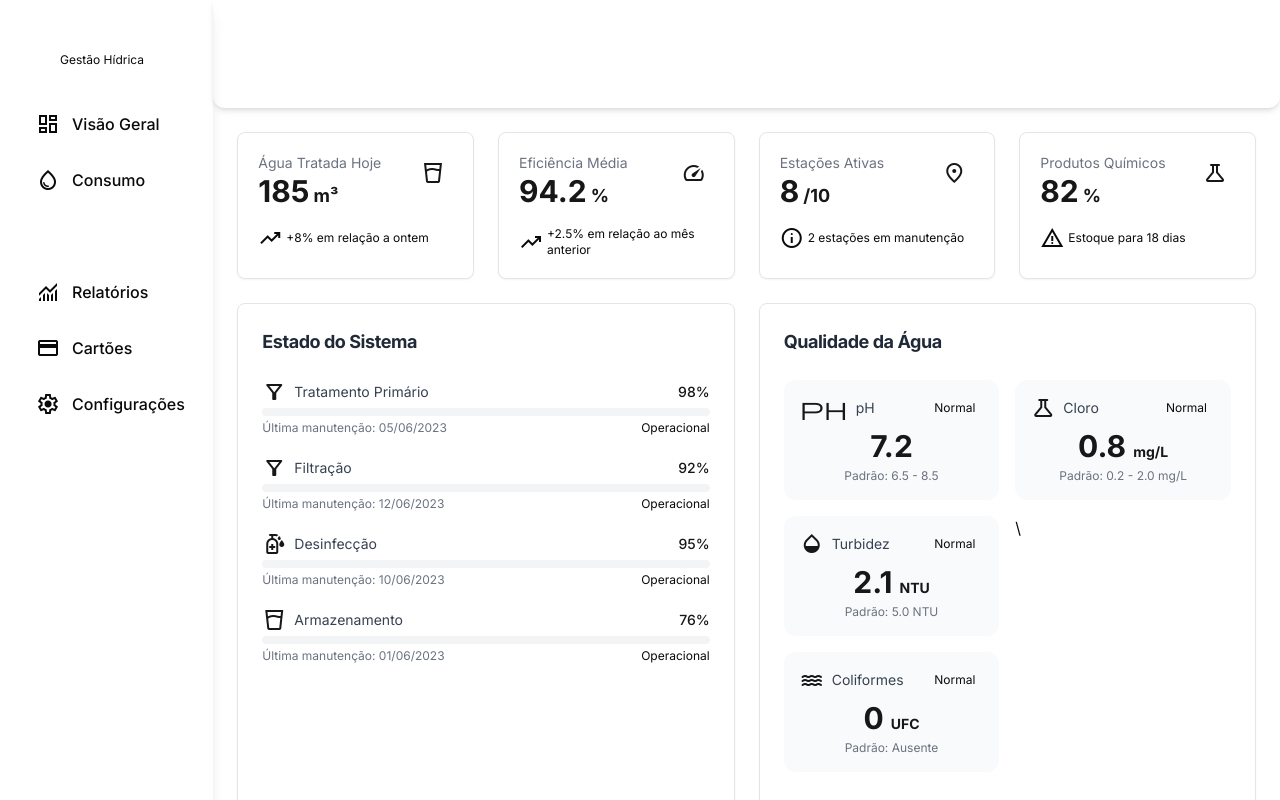
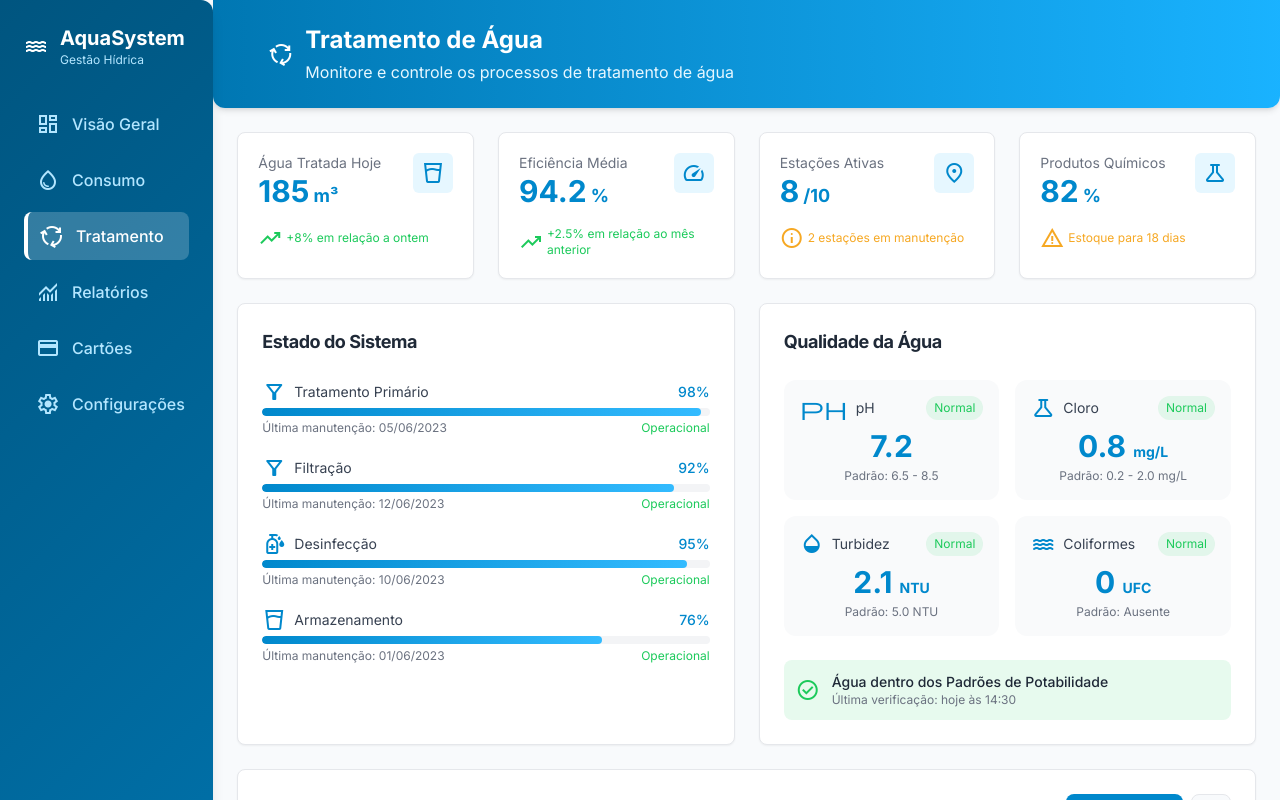
Before and after one commit to augustocamati/tratamento, a Next.js app: page /tratamento in a window 1280 px wide. Shown: the top 800 px of the page. Built offline with nearby package versions, Linux system fonts and the light colour scheme.

Commit message:
alterando o style do projeto

```diff
--- a/src/app/globals.css
+++ b/src/app/globals.css
@@ -2,85 +2,50 @@
 @tailwind components;
 @tailwind utilities;
 
-body {
-  font-family: Arial, Helvetica, sans-serif;
-}
-
-@layer utilities {
-  .text-balance {
-    text-wrap: balance;
-  }
-}
-
 @layer base {
   :root {
-    --background: 0 0% 100%;
-    --foreground: 0 0% 3.9%;
+    --background: 210 40% 98%;
+    --foreground: 222 47% 11%;
+
     --card: 0 0% 100%;
-    --card-foreground: 0 0% 3.9%;
+    --card-foreground: 222 47% 11%;
+
     --popover: 0 0% 100%;
-    --popover-foreground: 0 0% 3.9%;
-    --primary: 0 0% 9%;
-    --primary-foreground: 0 0% 98%;
-    --secondary: 0 0% 96.1%;
-    --secondary-foreground: 0 0% 9%;
-    --muted: 0 0% 96.1%;
-    --muted-foreground: 0 0% 45.1%;
-    --accent: 0 0% 96.1%;
-    --accent-foreground: 0 0% 9%;
-    --destructive: 0 84.2% 60.2%;
-    --destructive-foreground: 0 0% 98%;
-    --border: 0 0% 89.8%;
-    --input: 0 0% 89.8%;
-    --ring: 0 0% 3.9%;
-    --chart-1: 12 76% 61%;
-    --chart-2: 173 58% 39%;
-    --chart-3: 197 37% 24%;
-    --chart-4: 43 74% 66%;
-    --chart-5: 27 87% 67%;
+    --popover-foreground: 222 47% 11%;
+
+    --primary: 200 100% 40%;
+    --primary-foreground: 210 40% 98%;
+
+    --primary-100: 200 100% 95%;
+    --primary-200: 200 100% 85%;
+    --primary-300: 200 100% 75%;
+    --primary-400: 200 100% 65%;
+    --primary-500: 200 100% 55%;
+    --primary-600: 200 100% 45%;
+    --primary-700: 200 100% 35%;
+    --primary-800: 200 100% 25%;
+    --primary-900: 200 100% 15%;
+
+    --secondary: 160 100% 45%;
+    --secondary-foreground: 210 40% 98%;
+
+    --accent: 280 90% 60%;
+    --accent-foreground: 210 40% 98%;
+
+    --destructive: 0 90% 60%;
+    --destructive-foreground: 210 40% 98%;
+
+    --success: 142 76% 45%;
+    --success-foreground: 210 40% 98%;
+
+    --warning: 38 92% 55%;
+    --warning-foreground: 210 40% 98%;
+
+    --border: 220 13% 91%;
+    --input: 220 13% 91%;
+    --ring: 200 100% 40%;
+
     --radius: 0.5rem;
-    --sidebar-background: 0 0% 98%;
-    --sidebar-foreground: 240 5.3% 26.1%;
-    --sidebar-primary: 240 5.9% 10%;
-    --sidebar-primary-foreground: 0 0% 98%;
-    --sidebar-accent: 240 4.8% 95.9%;
-    --sidebar-accent-foreground: 240 5.9% 10%;
-    --sidebar-border: 220 13% 91%;
-    --sidebar-ring: 217.2 91.2% 59.8%;
-  }
-  .dark {
-    --background: 0 0% 3.9%;
-    --foreground: 0 0% 98%;
-    --card: 0 0% 3.9%;
-    --card-foreground: 0 0% 98%;
-    --popover: 0 0% 3.9%;
-    --popover-foreground: 0 0% 98%;
-    --primary: 0 0% 98%;
-    --primary-foreground: 0 0% 9%;
-    --secondary: 0 0% 14.9%;
-    --secondary-foreground: 0 0% 98%;
-    --muted: 0 0% 14.9%;
-    --muted-foreground: 0 0% 63.9%;
-    --accent: 0 0% 14.9%;
-    --accent-foreground: 0 0% 98%;
-    --destructive: 0 62.8% 30.6%;
-    --destructive-foreground: 0 0% 98%;
-    --border: 0 0% 14.9%;
-    --input: 0 0% 14.9%;
-    --ring: 0 0% 83.1%;
-    --chart-1: 220 70% 50%;
-    --chart-2: 160 60% 45%;
-    --chart-3: 30 80% 55%;
-    --chart-4: 280 65% 60%;
-    --chart-5: 340 75% 55%;
-    --sidebar-background: 240 5.9% 10%;
-    --sidebar-foreground: 240 4.8% 95.9%;
-    --sidebar-primary: 224.3 76.3% 48%;
-    --sidebar-primary-foreground: 0 0% 100%;
-    --sidebar-accent: 240 3.7% 15.9%;
-    --sidebar-accent-foreground: 240 4.8% 95.9%;
-    --sidebar-border: 240 3.7% 15.9%;
-    --sidebar-ring: 217.2 91.2% 59.8%;
   }
 }
 
@@ -92,3 +57,50 @@ body {
     @apply bg-background text-foreground;
   }
 }
+
+.text-shadow-glow {
+  text-shadow: 0 0 10px rgba(0, 160, 220, 0.7);
+}
+
+@keyframes pulse {
+  0%,
+  100% {
+    opacity: 1;
+  }
+  50% {
+    opacity: 0.5;
+  }
+}
+
+.animate-pulse {
+  animation: pulse 2s cubic-bezier(0.4, 0, 0.6, 1) infinite;
+}
+
+.bg-gradient-water {
+  background: linear-gradient(135deg, hsl(200, 100%, 40%), hsl(200, 100%, 60%));
+}
+
+.bg-gradient-sidebar {
+  background: linear-gradient(135deg, hsl(200, 100%, 25%), hsl(200, 100%, 35%));
+}
+
+.bg-gradient-header {
+  background: linear-gradient(90deg, hsl(200, 100%, 35%), hsl(200, 100%, 55%));
+}
+
+.bg-card-gradient {
+  background: linear-gradient(135deg, rgba(255, 255, 255, 0.9), rgba(255, 255, 255, 0.7));
+}
+
+.progress-bar-gradient {
+  background: linear-gradient(90deg, hsl(200, 100%, 40%), hsl(200, 100%, 60%));
+}
+
+.card-shadow {
+  box-shadow: 0 4px 20px rgba(0, 160, 220, 0.15);
+}
+
+.card-hover:hover {
+  box-shadow: 0 8px 25px rgba(0, 160, 220, 0.25);
+  transform: translateY(-2px);
+}
--- a/src/app/tratamento/page.tsx
+++ b/src/app/tratamento/page.tsx
@@ -204,7 +204,7 @@ export default function TratamentoPage() {
                   </div>
                   <div className="text-3xl font-bold text-primary mb-1 text-center">2.1 <span className="text-sm">NTU</span></div>
                   <div className="text-xs text-gray-500 text-center">Padrão: 5.0 NTU</div>
-                </div>\
+                </div>
 
                 <div className="bg-gray-50 rounded-xl p-4">
                   <div className="flex items-center justify-between mb-2">
--- a/tailwind.config.ts
+++ b/tailwind.config.ts
@@ -1,84 +1,93 @@
-import type { Config } from "tailwindcss";
-
-export default {
-    darkMode: ["class"],
+/** @type {import('tailwindcss').Config} */
+module.exports = {
   content: [
-    "./src/pages/**/*.{js,ts,jsx,tsx,mdx}",
-    "./src/components/**/*.{js,ts,jsx,tsx,mdx}",
-    "./src/app/**/*.{js,ts,jsx,tsx,mdx}",
+    "./pages/**/*.{ts,tsx}",
+    "./components/**/*.{ts,tsx}",
+    "./app/**/*.{ts,tsx}",
+    "./src/**/*.{ts,tsx}",
+    "*.{js,ts,jsx,tsx,mdx}",
   ],
   theme: {
+    container: {
+      center: true,
+      padding: "2rem",
+      screens: {
+        "2xl": "1400px",
+      },
+    },
     extend: {
       colors: {
-  			background: 'hsl(var(--background))',
-  			foreground: 'hsl(var(--foreground))',
-  			card: {
-  				DEFAULT: 'hsl(var(--card))',
-  				foreground: 'hsl(var(--card-foreground))'
+        border: "hsl(var(--border))",
+        input: "hsl(var(--input))",
+        ring: "hsl(var(--ring))",
+        background: "hsl(var(--background))",
+        foreground: "hsl(var(--foreground))",
+        primary: {
+          DEFAULT: "hsl(var(--primary))",
+          foreground: "hsl(var(--primary-foreground))",
+          100: "hsl(var(--primary-100))",
+          200: "hsl(var(--primary-200))",
+          300: "hsl(var(--primary-300))",
+          400: "hsl(var(--primary-400))",
+          500: "hsl(var(--primary-500))",
+          600: "hsl(var(--primary-600))",
+          700: "hsl(var(--primary-700))",
+          800: "hsl(var(--primary-800))",
+          900: "hsl(var(--primary-900))",
+        },
+        secondary: {
+          DEFAULT: "hsl(var(--secondary))",
+          foreground: "hsl(var(--secondary-foreground))",
+        },
+        destructive: {
+          DEFAULT: "hsl(var(--destructive))",
+          foreground: "hsl(var(--destructive-foreground))",
+        },
+        success: {
+          DEFAULT: "hsl(var(--success))",
+          foreground: "hsl(var(--success-foreground))",
+        },
+        warning: {
+          DEFAULT: "hsl(var(--warning))",
+          foreground: "hsl(var(--warning-foreground))",
+        },
+        muted: {
+          DEFAULT: "hsl(var(--muted))",
+          foreground: "hsl(var(--muted-foreground))",
+        },
+        accent: {
+          DEFAULT: "hsl(var(--accent))",
+          foreground: "hsl(var(--accent-foreground))",
         },
         popover: {
-  				DEFAULT: 'hsl(var(--popover))',
-  				foreground: 'hsl(var(--popover-foreground))'
+          DEFAULT: "hsl(var(--popover))",
+          foreground: "hsl(var(--popover-foreground))",
         },
-  			primary: {
-  				DEFAULT: 'hsl(var(--primary))',
-  				foreground: 'hsl(var(--primary-foreground))'
+        card: {
+          DEFAULT: "hsl(var(--card))",
+          foreground: "hsl(var(--card-foreground))",
         },
-  			secondary: {
-  				DEFAULT: 'hsl(var(--secondary))',
-  				foreground: 'hsl(var(--secondary-foreground))'
-  			},
-  			muted: {
-  				DEFAULT: 'hsl(var(--muted))',
-  				foreground: 'hsl(var(--muted-foreground))'
-  			},
-  			accent: {
-  				DEFAULT: 'hsl(var(--accent))',
-  				foreground: 'hsl(var(--accent-foreground))'
-  			},
-  			destructive: {
-  				DEFAULT: 'hsl(var(--destructive))',
-  				foreground: 'hsl(var(--destructive-foreground))'
-  			},
-  			border: 'hsl(var(--border))',
-  			input: 'hsl(var(--input))',
-  			ring: 'hsl(var(--ring))',
-  			chart: {
-  				'1': 'hsl(var(--chart-1))',
-  				'2': 'hsl(var(--chart-2))',
-  				'3': 'hsl(var(--chart-3))',
-  				'4': 'hsl(var(--chart-4))',
-  				'5': 'hsl(var(--chart-5))'
-  			}
       },
       borderRadius: {
-  			lg: 'var(--radius)',
-  			md: 'calc(var(--radius) - 2px)',
-  			sm: 'calc(var(--radius) - 4px)'
+        lg: "var(--radius)",
+        md: "calc(var(--radius) - 2px)",
+        sm: "calc(var(--radius) - 4px)",
       },
       keyframes: {
-  			'accordion-down': {
-  				from: {
-  					height: '0'
+        "accordion-down": {
+          from: { height: 0 },
+          to: { height: "var(--radix-accordion-content-height)" },
         },
-  				to: {
-  					height: 'var(--radix-accordion-content-height)'
-  				}
+        "accordion-up": {
+          from: { height: "var(--radix-accordion-content-height)" },
+          to: { height: 0 },
         },
-  			'accordion-up': {
-  				from: {
-  					height: 'var(--radix-accordion-content-height)'
-  				},
-  				to: {
-  					height: '0'
-  				}
-  			}
       },
       animation: {
-  			'accordion-down': 'accordion-down 0.2s ease-out',
-  			'accordion-up': 'accordion-up 0.2s ease-out'
-  		}
-  	}
+        "accordion-down": "accordion-down 0.2s ease-out",
+        "accordion-up": "accordion-up 0.2s ease-out",
+      },
+    },
   },
   plugins: [require("tailwindcss-animate")],
-} satisfies Config;
+}
```
Lines whose indentation alone changed are shown as unchanged.
